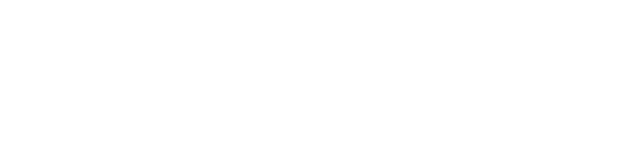
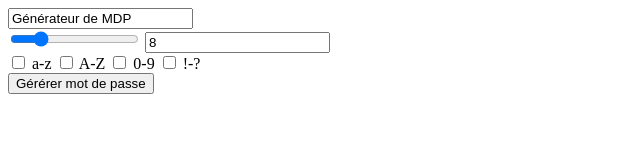
Before and after one commit to HenriBresteau/JS-MDP, a website: page index.html in a window 1280 px wide. Shown: the whole page, without its empty margins (0-640 px from the left). Drawn offline with Linux system fonts and the light colour scheme.

Commit message:
base + link oninput range

```diff
--- a/index.html
+++ b/index.html
@@ -15,7 +15,37 @@
 <body>
 
 
+   <div id="password-generator">
+     <input type="text" name="" id="password-output" value="Générateur de MDP">
+     <div class="range">
+       <input type="range"
+       min="4"
+       max="24"
+       step="1"
+       value="8"
+       id="password-length"
+       oninput="document.getElementById('display-password-length').value=this.value"
+        >
+        <input type="text"
+          value="8"
+          maxlength="2"
+          id="display-password-length"
+          oninput="document.getElementById('password-length').value=this.value">
+     </div>
 
+     <div class="flex">
+       <input type="checkbox" name="" id="lowercase">
+       <label for="lowercase">a-z</label>
+       <input type="checkbox" name="" id="uppercase">
+       <label for="uppercase">A-Z</label>
+       <input type="checkbox" name="" id="numbers">
+       <label for="numbers">0-9</label>
+       <input type="checkbox" name="" id="symbols">
+       <label for="symbols">!-?</label>
+     </div>
+
+     <button id="generateButton" type="button" onclick="generatePassword()">Gérérer mot de passe</button>
+   </div>
 
 
   <script src="./assets/jquery.min.js" type="text/javascript" ></script>
```
